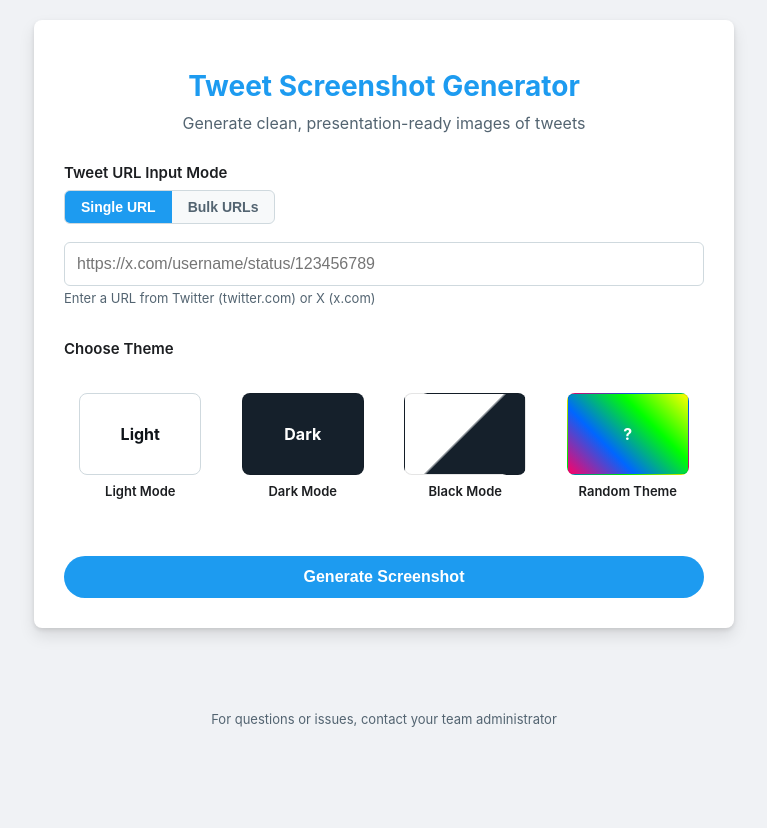
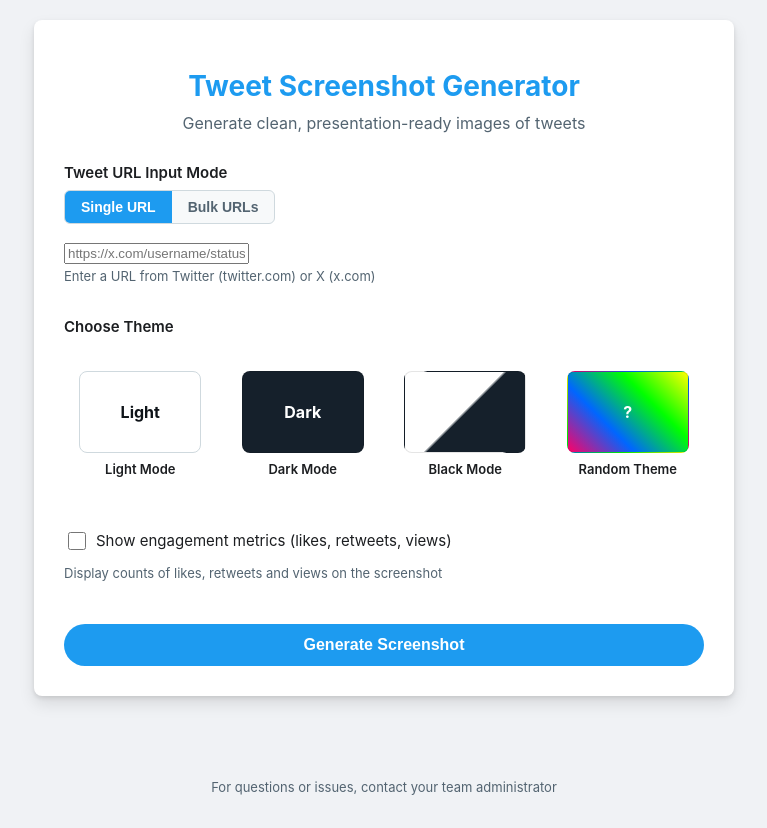
Before and after one commit to joel-feinberg/tweet_shotter, a Flask app: page / in a window 1280 px wide. Shown: the whole page, without its empty margins (256-1023 px from the left). Before the commit the page ends 727 px from the top, so only its background shows below. Run offline with Flask 3, Linux system fonts and the light colour scheme.

Commit message:
Enhance setup instructions and add engagement metrics option
- Updated README.md to include quick start instructions for Docker and native installation.
- Modified USER_GUIDE.md to add optional settings for showing engagement metrics in screenshots.
- Updated app.py to handle engagement metrics in screenshot generation.
- Adjusted main.py to include engagement metrics in the screenshot capture function.
- Enhanced index.html to add a checkbox for showing engagement metrics.
- Created run.sh and run_native.sh scripts for easier application setup.
- Added stop.sh script for stopping the application gracefully.

```diff
--- a/app.py
+++ b/app.py
@@ -9,6 +9,8 @@
 import io # Added for BytesIO
 import uuid # For generating unique IDs for in-memory images
 
+
+FLASK_RUN_PORT = 5001
 # Configure logging
 logging.basicConfig(
     level=logging.INFO,
@@ -75,6 +77,7 @@
             night_mode = 2 # Default to Black if conversion fails or value is invalid
 
         lang = request.form.get('lang', 'en')
+        show_engagement = request.form.get('show_engagement') == 'on'
         error_message = None
         screenshots_results = [] # Renamed from screenshots to avoid confusion with image data itself
         submitted_tweet_url = None
@@ -100,7 +103,8 @@
 
                     screenshot_data = run_screenshot_capture(tweet_url,
                                                              night_mode=current_theme_for_capture,
-                                                             lang=lang)
+                                                             lang=lang,
+                                                             show_engagement=show_engagement)
 
                     if screenshot_data and screenshot_data.get('image_bytes'):
                         image_id = str(uuid.uuid4())
@@ -141,6 +145,7 @@
                                   error_message=error_message,
                                   submitted_tweet_url=submitted_tweet_url,
                                   selected_night_mode=night_mode_str, # Pass the original string for selection
+                                  show_engagement=show_engagement, # Pass the engagement setting
                                   input_mode=input_mode)
 
         elif input_mode == 'bulk':
@@ -169,6 +174,7 @@
                                           screenshots=screenshots_results,
                                           submitted_bulk_urls=submitted_bulk_urls,
                                           selected_night_mode=night_mode_str,
+                                          show_engagement=show_engagement,
                                           input_mode=input_mode)
 
                 for i, url in enumerate(valid_urls):
@@ -179,7 +185,8 @@
 
                         screenshot_data = run_screenshot_capture(url,
                                                                  night_mode=current_theme_for_capture,
-                                                                 lang=lang)
+                                                                 lang=lang,
+                                                                 show_engagement=show_engagement)
                         if screenshot_data and screenshot_data.get('image_bytes'):
                             image_id = str(uuid.uuid4())
                             # Store the raw bytes, not the BytesIO object
@@ -213,10 +220,11 @@
                                   error_message=error_message,
                                   submitted_bulk_urls=submitted_bulk_urls,
                                   selected_night_mode=night_mode_str,
+                                  show_engagement=show_engagement, # Pass the engagement setting
                                   input_mode=input_mode)
 
     # GET request
-    return render_template('index.html', selected_night_mode='2', input_mode='single')
+    return render_template('index.html', selected_night_mode='2', input_mode='single', show_engagement=False)
 
 
 @app.route('/image/<image_id>')
@@ -267,14 +275,15 @@
     tweet_url = request.json['tweet_url']
     night_mode = request.json.get('night_mode', 0) # Default to 0 (Light)
     lang = request.json.get('lang', 'en') # Default to 'en'
+    show_engagement = request.json.get('show_engagement', False) # Default to not showing engagement metrics
 
     if night_mode not in [0, 1, 2]:
         night_mode = 0 # Default to Light if invalid
 
-    logger.info(f"API request for URL: {tweet_url}, Theme: {night_mode}, Lang: {lang}")
+    logger.info(f"API request for URL: {tweet_url}, Theme: {night_mode}, Lang: {lang}, Show engagement: {show_engagement}")
 
     try:
-        screenshot_data = run_screenshot_capture(tweet_url, night_mode=night_mode, lang=lang)
+        screenshot_data = run_screenshot_capture(tweet_url, night_mode=night_mode, lang=lang, show_engagement=show_engagement)
         if screenshot_data and screenshot_data.get('image_bytes'):
             image_id = str(uuid.uuid4())
             # Store the raw bytes, not the BytesIO object
@@ -310,4 +319,18 @@
 if __name__ == '__main__':
     # Set a secret key for session management if you plan to use sessions
     # app.secret_key = 'your_very_secret_key'
-    app.run(debug=True, host='0.0.0.0', port=5000)
+
+    # Get port from environment or default with better error handling
+    port_env = os.environ.get('FLASK_RUN_PORT')
+    if port_env:
+        try:
+            port = int(port_env)
+            print(f"Using port {port} from environment variable")
+        except ValueError:
+            print(f"Warning: Invalid FLASK_RUN_PORT value '{port_env}', using default {FLASK_RUN_PORT}")
+            port = int(FLASK_RUN_PORT)
+    else:
+        port = int(FLASK_RUN_PORT)
+        print(f"Using default port {port}")
+
+    app.run(debug=True, host='0.0.0.0', port=port)
--- a/templates/index.html
+++ b/templates/index.html
@@ -95,10 +95,49 @@
             font-weight: 600;
             font-size: 15px;
         }
+        .checkbox-group {
+            margin-top: 5px;
+        }
+        .checkbox-container {
+            display: flex;
+            align-items: center;
+            font-weight: normal;
+            cursor: pointer;
+        }
+        .checkbox-container input[type="checkbox"] {
+            margin-right: 10px;
+            cursor: pointer;
+            width: 18px;
+            height: 18px;
+        }
+        .checkbox-label {
+            font-size: 15px;
+            font-weight: normal;
+        }
         .help-text {
             font-size: 13px;
             color: #536471;
             margin-top: 4px;
+        }
+        .checkbox-group {
+            margin-top: 5px;
+        }
+        .checkbox-container {
+            display: flex;
+            align-items: center;
+            font-weight: normal;
+            cursor: pointer;
+        }
+        .checkbox-container input[type="checkbox"] {
+            margin-right: 10px;
+            cursor: pointer;
+            width: 18px;
+            height: 18px;
+        }
+        .checkbox-label {
+            font-size: 15px;
+            font-weight: normal;
+        }
         }
         input[type="url"], select {
             padding: 12px;
@@ -303,6 +342,26 @@
             padding: 8px;
             margin-top: 5px;
         }
+        /* Styles for the engagement metrics checkbox */
+        .checkbox-group {
+            margin-top: 5px;
+        }
+        .checkbox-container {
+            display: flex;
+            align-items: center;
+            font-weight: normal;
+            cursor: pointer;
+        }
+        .checkbox-container input[type="checkbox"] {
+            margin-right: 10px;
+            cursor: pointer;
+            width: 18px;
+            height: 18px;
+        }
+        .checkbox-label {
+            font-size: 15px;
+            font-weight: normal;
+        }
     </style>
 </head>
 <body>
@@ -360,6 +419,14 @@
                     </div>
                 </div>
                 <input type="hidden" id="night_mode" name="night_mode" value="{{ selected_night_mode if selected_night_mode is not none else 2 }}">
+            </div>
+
+            <div class="form-group checkbox-group">
+                <label class="checkbox-container">
+                    <input type="checkbox" id="show_engagement" name="show_engagement" {{ 'checked' if show_engagement else '' }}>
+                    <span class="checkbox-label">Show engagement metrics (likes, retweets, views)</span>
+                </label>
+                <p class="help-text">Display counts of likes, retweets and views on the screenshot</p>
             </div>
 
             <button type="submit" id="submitBtn">Generate Screenshot</button>
```
Also changed, not shown: SCRIPTS_README.md (added, +61 -0 lines), USER_GUIDE.md (+6 -2 lines), main.py (+15 -6 lines), README.md, 5 other files.
